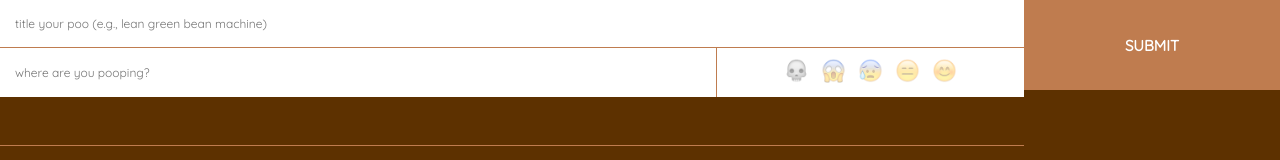
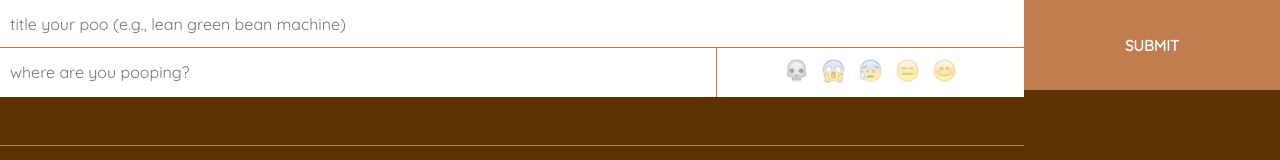
Before and after one commit to christinecha/poopy-city, a website built with webpack: page index.html in a window 1280 px wide. Shown: the top 160 px of the page. Built offline with nearby package versions, Linux system fonts and the light colour scheme; no server answers.

Commit message:
Fixing input zoom?

```diff
--- a/src/styles/map.less
+++ b/src/styles/map.less
@@ -5,11 +5,11 @@
 }
 
 input, button {
-  padding: 15px;
+  padding: 10px;
   box-sizing: border-box;
   border: none;
   outline: none;
-  font-size: 12px;
+  font-size: 16px;
   vertical-align: top;
   border-radius: 0;
 }
```
Also changed, not shown: dist/index.css, 1 other file.
